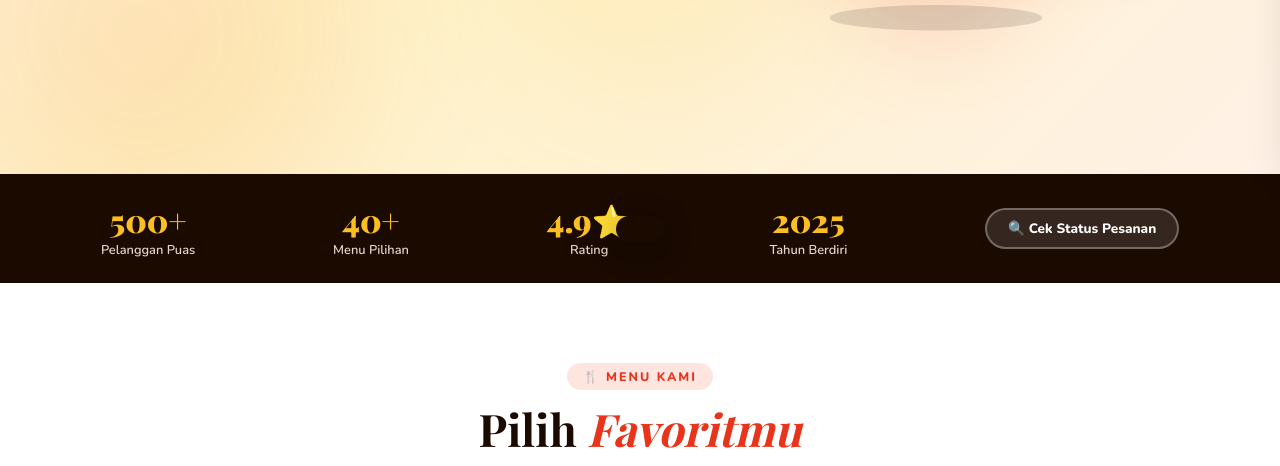
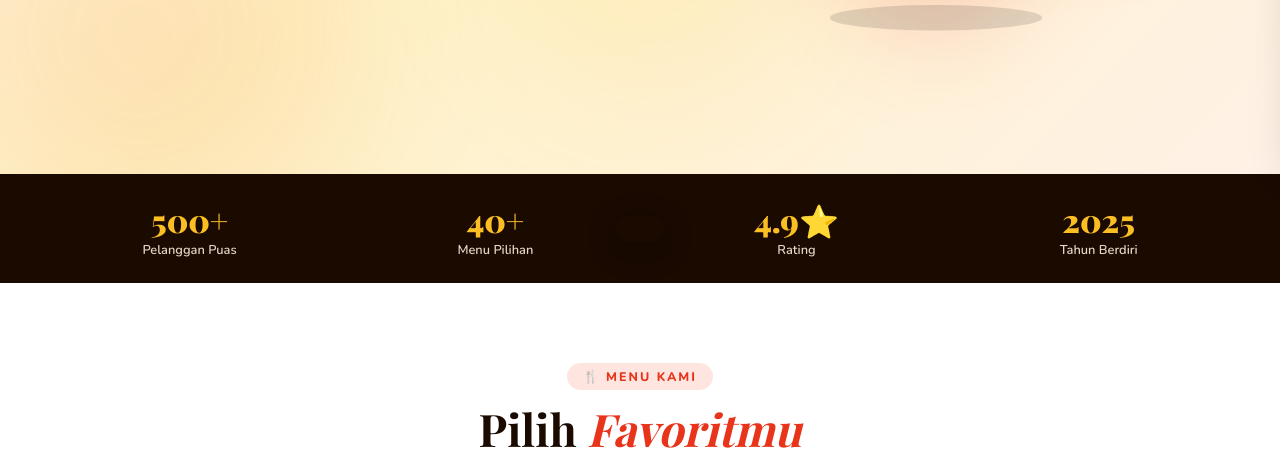
Before and after one commit to zenzenn28/Restaurant, a website: page views/index.html in a window 1280 px wide. Shown: the part 626-1092 px from the top of the page. Drawn offline with nearby package versions, Linux system fonts and the light colour scheme; a web font is replaced by a local one.

Commit message:
fix: hapus tombol cek status pesanan di stats bar

```diff
--- a/views/index.html
+++ b/views/index.html
@@ -138,9 +138,7 @@
     <div class="stat-item"><div class="stat-number">40+</div><div class="stat-label">Menu Pilihan</div></div>
     <div class="stat-item"><div class="stat-number">4.9⭐</div><div class="stat-label">Rating</div></div>
     <div class="stat-item"><div class="stat-number">2025</div><div class="stat-label">Tahun Berdiri</div></div>
-    <div class="stat-item">
-      <button class="track-btn" onclick="openTrack()">🔍 Cek Status Pesanan</button>
-    </div>
+
   </div>
 </div>
 
```
